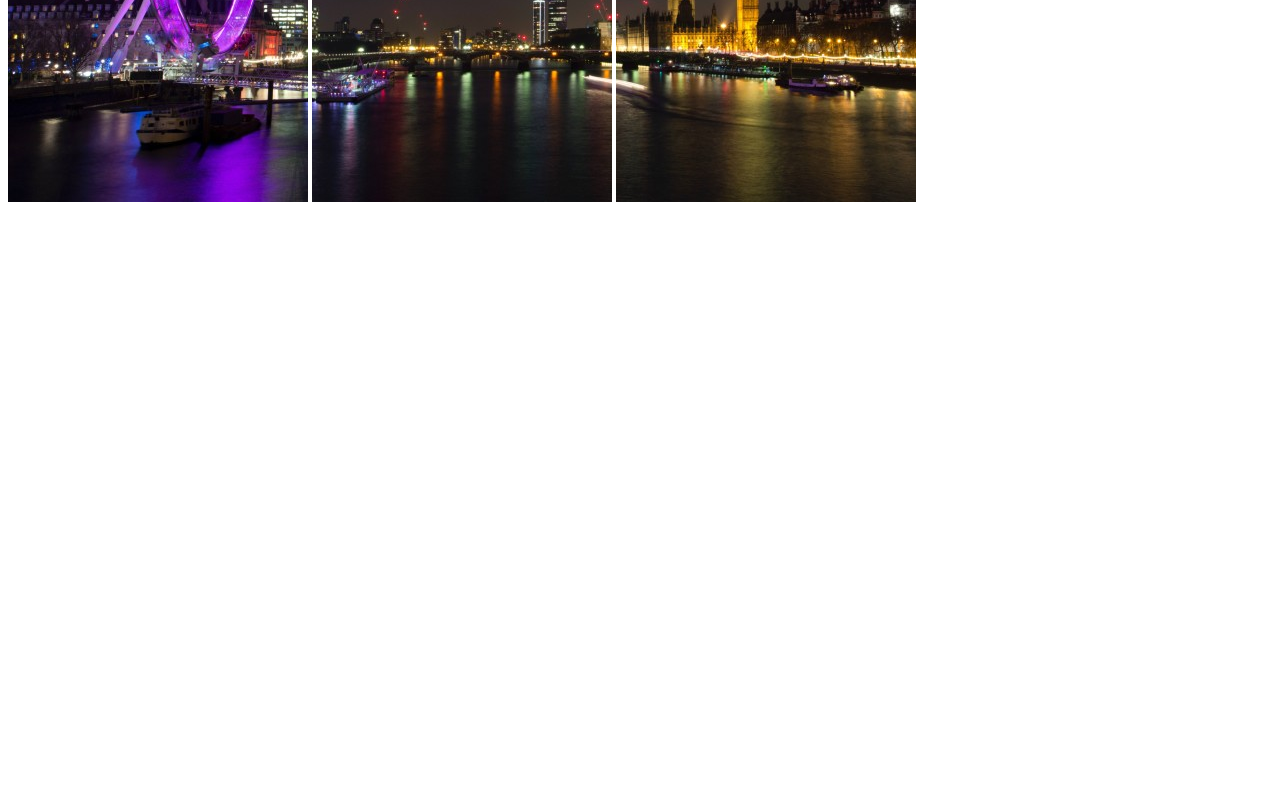
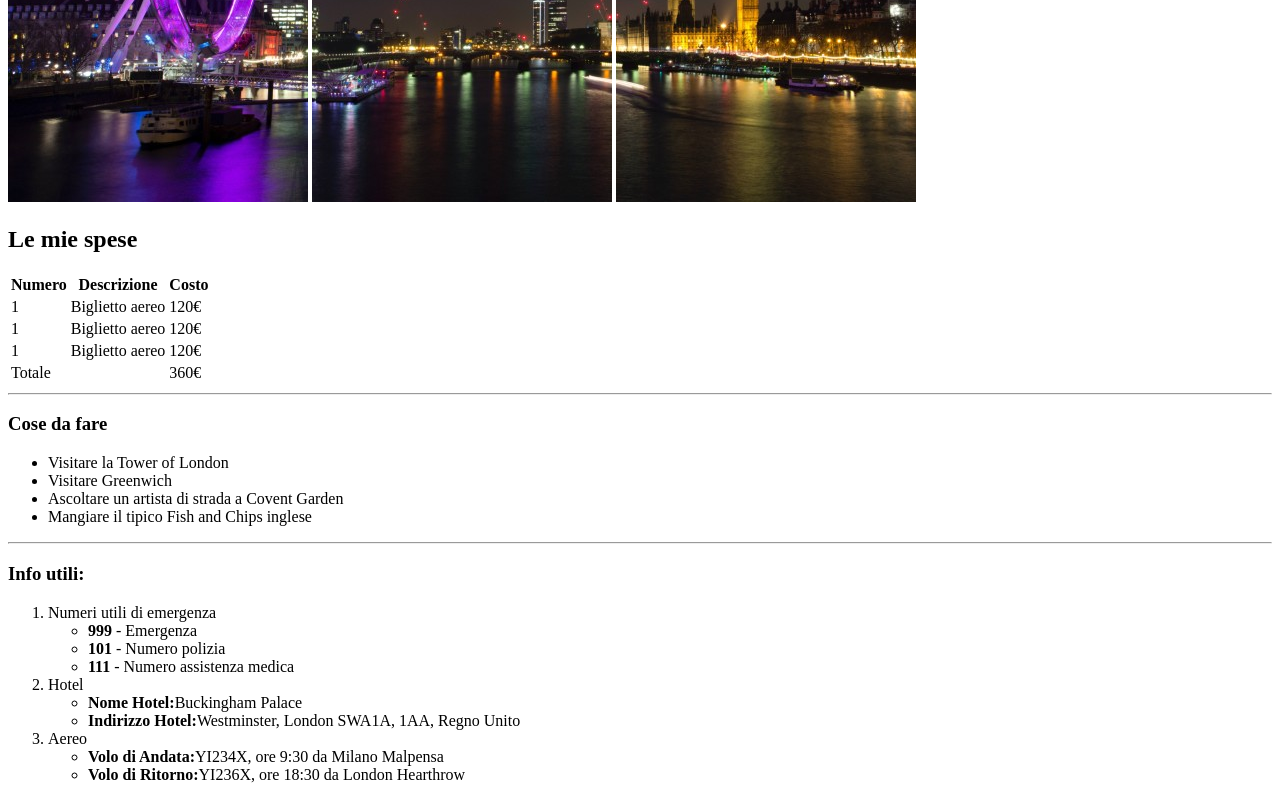
Before and after one commit to samuelebumbello/html-london-trip, a plain HTML site: page index.html in a window 1280 px wide. Shown: the part 478-1278 px from the top of the page. Before the commit the page ends 800 px from the top, so only its background shows below. Drawn offline with Linux system fonts and the light colour scheme.

Commit message:
[add] finish main

```diff
--- a/index.html
+++ b/index.html
@@ -4,23 +4,91 @@
   <meta charset="UTF-8">
   <meta http-equiv="X-UA-Compatible" content="IE=edge">
   <meta name="viewport" content="width=device-width, initial-scale=1.0">
-  <title>Document</title>
+  <title>Viaggio a Londra</title>
 </head>
 <body>
   <header>
-
+<!-- Intestazione page -->
     <h1>Il mio Viaggio a Londra</h1>
     <img src="img/sequenza1.jpg" alt="Sequenza1">
     <img src="img/sequenza2.jpg" alt="Sequenza2">
     <img src="img/sequenza3.jpg" alt="Sequenza3">
 
   </header>
+<!-- Spese del viaggio -->
+  <main>
+    <div>
+      <h2>Le mie spese</h2>
+      <table>
+          <thead>
+            <tr>
+                <th>Numero</th>
+                <th>Descrizione</th>
+                <th>Costo</th>
+            </tr>
+          </thead>
+          <tbody>
+            <tr>
+                <td>1</td>
+                <td>Biglietto aereo</td>
+                <td>120€</td>
+            </tr>
+            <tr>
+                <td>1</td>
+                <td>Biglietto aereo</td>
+                <td>120€</td>
+            </tr>
+            <tr>
+                <td>1</td>
+                <td>Biglietto aereo</td>
+                <td>120€</td>
+            </tr>
+          </tbody>
+          <tfoot>
+              <tr>
+                  <td>Totale</td>
+                  <td></td>
+                  <td>360€</td>
+              </tr>
+          </tfoot>
+      </table>
+    </div>
 
+    <hr>
+<!-- Cosa fare durante in viaggio -->
+    <div>
+      <h3>Cose da fare</h3>
+      <ul>
+          <li>Visitare la Tower of London</li>
+          <li>Visitare Greenwich</li>
+          <li>Ascoltare un artista di strada a Covent Garden</li>
+          <li>Mangiare il tipico Fish and Chips inglese</li>
+      </ul>
+    </div>
 
-
-
-  <main>
-
+    <hr>
+<!-- Info utili al viaggio -->
+    <div>
+      <h3>Info utili:</h3>
+      <ol>
+        <li>Numeri utili di emergenza</li>
+              <ul>
+                  <li><strong>999</strong> - Emergenza</li>
+                  <li><strong>101</strong> - Numero polizia</li>
+                  <li><strong>111</strong> - Numero assistenza medica</li>
+              </ul>
+        <li>Hotel</li>
+              <ul>
+                  <li><strong>Nome Hotel:</strong>Buckingham Palace</li>
+                  <li><strong>Indirizzo Hotel:</strong>Westminster, London SWA1A, 1AA, Regno Unito</li>
+              </ul>
+        <li>Aereo</li>
+              <ul>
+                  <li><strong>Volo di Andata:</strong>YI234X, ore 9:30 da Milano Malpensa</li>
+                  <li><strong>Volo di Ritorno:</strong>YI236X, ore 18:30 da London Hearthrow</li>
+              </ul>
+      </ol>
+    </div>
   </main>
 
   <footer>
```
